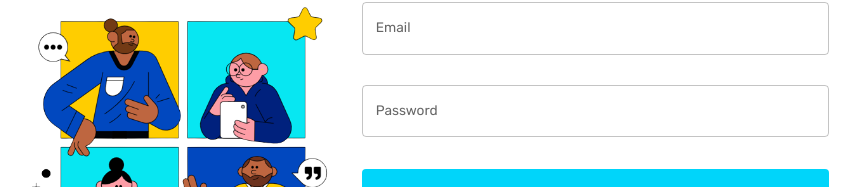
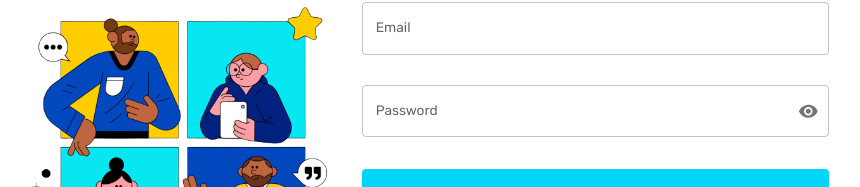
Before and after one commit to divyam-mistry/client, a React (Create React App) app: page / in a window 1280 px wide. Shown: the part 158-345 px from the top of the page, without its empty margins (211-1071 px from the left). Built offline with nearby package versions, Linux system fonts and the light colour scheme.

Commit message:
password toggle visibility

```diff
--- a/src/scenes/chatScreen/index.jsx
+++ b/src/scenes/chatScreen/index.jsx
@@ -363,6 +363,7 @@
               message.sender === currentUser._id ? 'flex-end' : 'flex-start',
           }}
         >
+          <Box>
             <div
               style={{
                 backgroundColor:
@@ -388,6 +389,8 @@
                 {moment().format('hh:mm')}
               </Typography>
             </div>
+            {/* add here */}
+          </Box>
           <ClickAwayListener onClickAway={() => {setOpen(false)}}>
             <Popper open={open} anchorEl={anchorEl} placement='top-start' transition>
               {({ TransitionProps }) => (
--- a/src/scenes/loginPage/Form.jsx
+++ b/src/scenes/loginPage/Form.jsx
@@ -7,7 +7,9 @@
   Typography,
   useTheme,
   Snackbar,
-  Alert
+  Alert,
+  InputAdornment,
+  IconButton
 } from "@mui/material";
 import EditOutlinedIcon from "@mui/icons-material/EditOutlined";
 import { Formik } from "formik";
@@ -17,6 +19,8 @@
 import { setLogin } from "state";
 import Dropzone from "react-dropzone";
 import FlexBetween from "components/FlexBetween";
+import Visibility from '@mui/icons-material/Visibility';
+import VisibilityOff from '@mui/icons-material/VisibilityOff';
 
 const registerSchema = yup.object().shape({
     firstName: yup.string().required("Required"),
@@ -57,6 +61,9 @@
     const isNonMobile = useMediaQuery("(min-width:600px)");
     const isLogin = (pageType === "login");
     const isRegister = (pageType === "register");
+
+    const [showPassword, setShowPassword] = useState(false);
+    const handleClickShowPassword = () => setShowPassword((show) => !show);
 
     const handleClose = (event, reason) => {
       if (reason === 'clickaway') {
@@ -246,7 +253,7 @@
                 />
                 <TextField
                   label="Password"
-                  type="password"
+                  type={showPassword ? 'text' : 'password'}
                   onBlur={handleBlur}
                   onChange={handleChange}
                   value={values.password}
@@ -254,6 +261,19 @@
                   error={Boolean(touched.password) && Boolean(errors.password)}
                   helperText={touched.password && errors.password}
                   sx={{ gridColumn: "span 4" }}
+                  InputProps={{
+                    endAdornment: (
+                      <InputAdornment position="end">
+                        <IconButton
+                          aria-label="toggle password visibility"
+                          onClick={handleClickShowPassword}
+                          edge="end" mr='0.5rem'
+                        >
+                          {showPassword ? <VisibilityOff /> : <Visibility />}
+                        </IconButton>
+                      </InputAdornment>
+                    )
+                  }}
                 />
               </Box>
 
```
Lines whose indentation alone changed are shown as unchanged.
